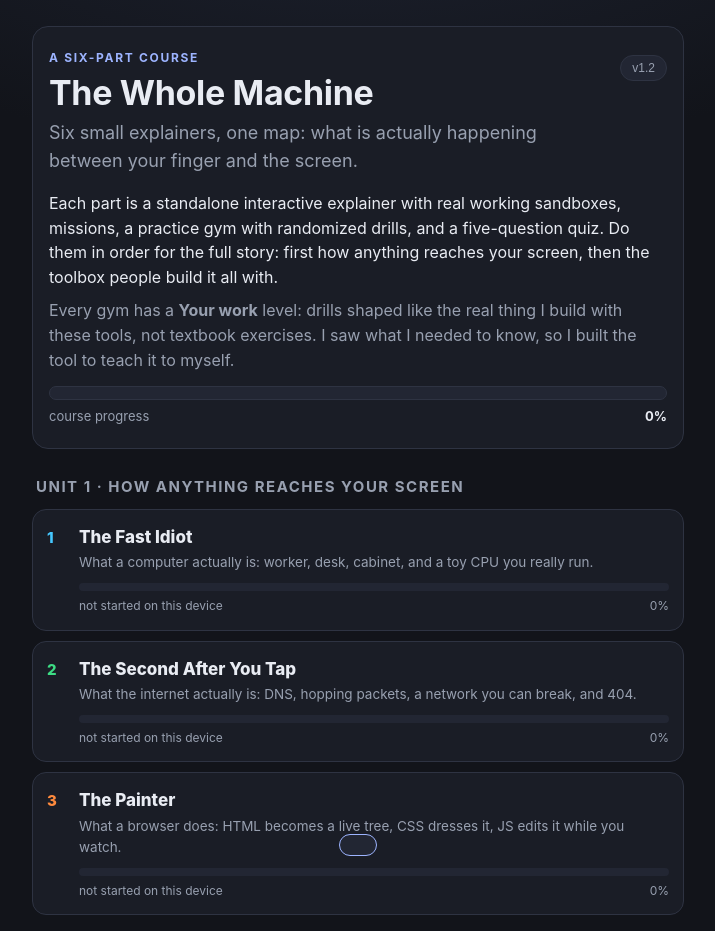
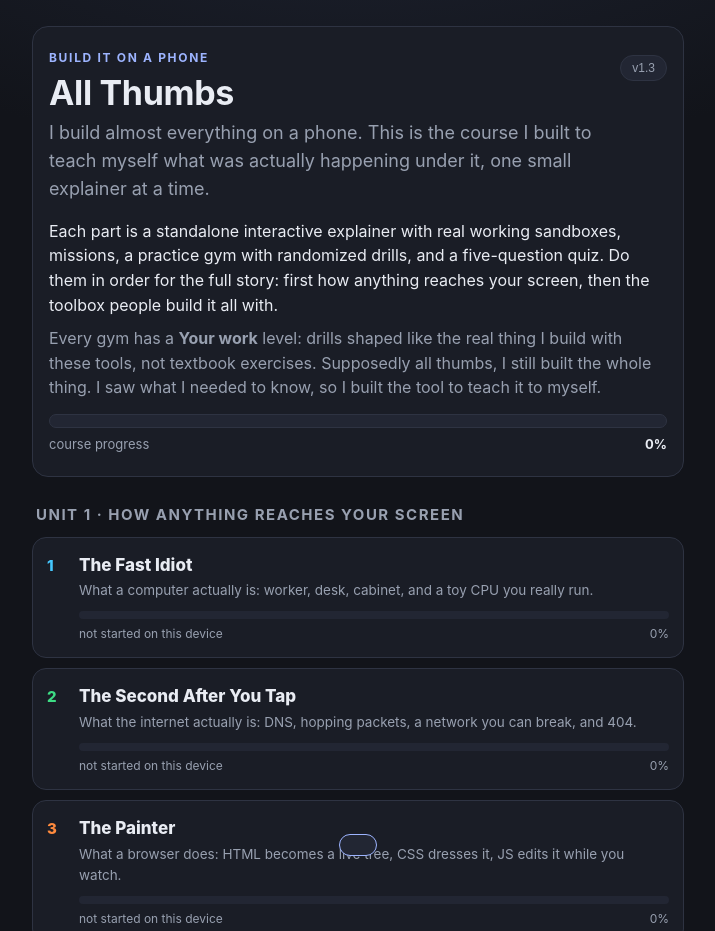
Before and after one commit to motbuchanan/reveal, a plain HTML site: page course.html in a window 1280 px wide. Shown: the top 931 px of the page, without its empty margins (282-997 px from the left). Drawn offline with Linux system fonts and the light colour scheme.

Commit message:
Add files via upload

```diff
--- a/course.html
+++ b/course.html
@@ -4,7 +4,7 @@
 <meta charset="UTF-8">
 <meta name="viewport" content="width=device-width, initial-scale=1, viewport-fit=cover">
 <meta name="theme-color" content="#12141a">
-<title>The Whole Machine: A Six-Part Course</title>
+<title>All Thumbs: build it on a phone</title>
 <meta name="description" content="Six small interactive explainers, one map: computer, internet, browser, Linux, Python, and Git, with live progress tracking.">
 <style>
 :root{
@@ -66,14 +66,14 @@ footer{color:#5b6272;font-size:12.5px;text-align:center;margin:30px 0 10px;line-
 <div class="hero">
   <div class="topline">
     <div>
-      <div class="kick">a six-part course</div>
-      <h1>The Whole Machine</h1>
-      <p class="sub" style="font-size:18px">Six small explainers, one map: what is actually happening between your finger and the screen.</p>
+      <div class="kick">build it on a phone</div>
+      <h1>All Thumbs</h1>
+      <p class="sub" style="font-size:18px">I build almost everything on a phone. This is the course I built to teach myself what was actually happening under it, one small explainer at a time.</p>
     </div>
-    <button id="vbadge" aria-label="version">v1.2</button>
+    <button id="vbadge" aria-label="version">v1.3</button>
   </div>
   <p>Each part is a standalone interactive explainer with real working sandboxes, missions, a practice gym with randomized drills, and a five-question quiz. Do them in order for the full story: first how anything reaches your screen, then the toolbox people build it all with.</p>
-  <p class="sub">Every gym has a <b>Your work</b> level: drills shaped like the real thing I build with these tools, not textbook exercises. I saw what I needed to know, so I built the tool to teach it to myself.</p>
+  <p class="sub">Every gym has a <b>Your work</b> level: drills shaped like the real thing I build with these tools, not textbook exercises. Supposedly all thumbs, I still built the whole thing. I saw what I needed to know, so I built the tool to teach it to myself.</p>
   <div class="overall">
     <div class="obar"><div id="obarFill"></div></div>
     <div class="oline"><span>course progress</span><b id="opct">0%</b></div>
@@ -92,14 +92,14 @@ footer{color:#5b6272;font-size:12.5px;text-align:center;margin:30px 0 10px;line-
 </div>
 
 <footer>
-  The Whole Machine · a small course · made on a phone<br>
+  All Thumbs · a small course · built on a phone<br>
   Suggested rhythm: one part per sitting. Missions first, quiz last.
 </footer>
 </main>
 <div id="toast" role="status"></div>
 <script>
 "use strict";
-var VERSION = "v1.2 · Aug 22";
+var VERSION = "v1.3 · Aug 22";
 
 /* pure helpers (testable) */
 function countDone(state){
```
Also changed, not shown: 1 other file.
